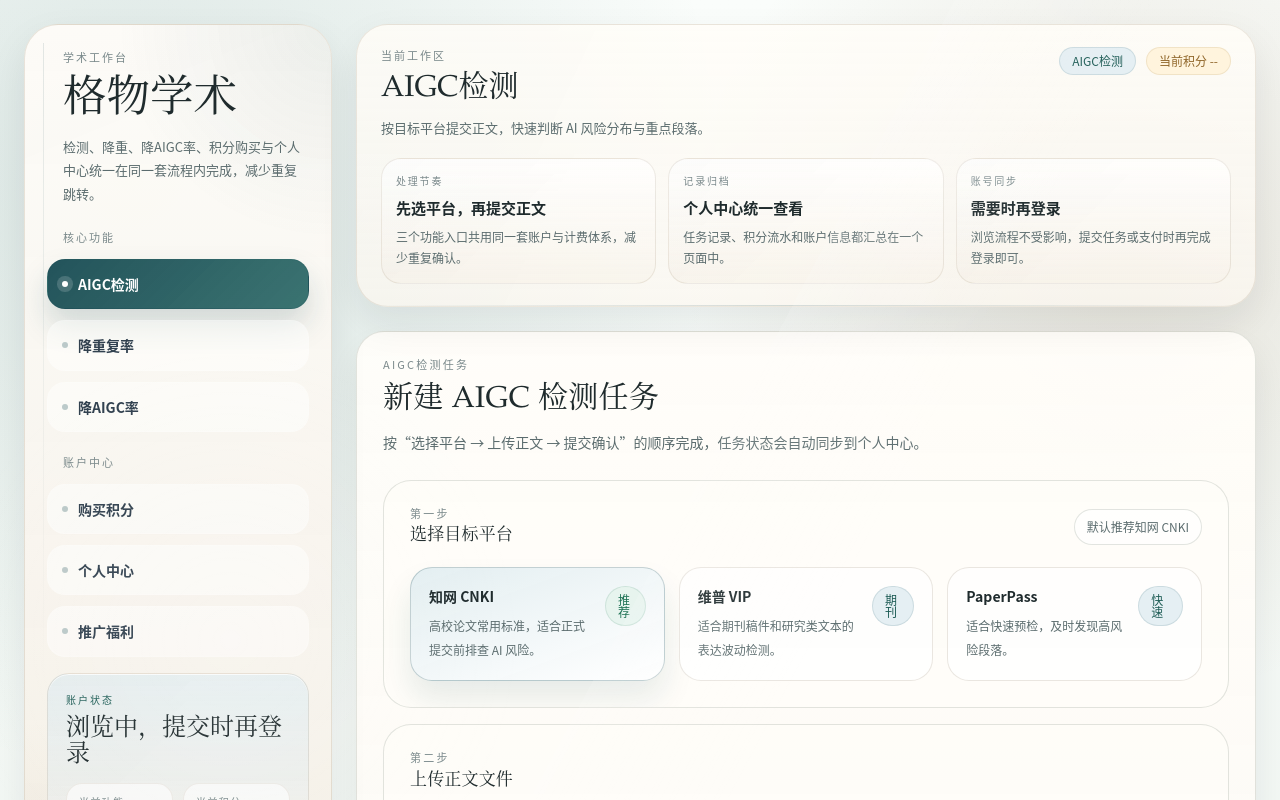
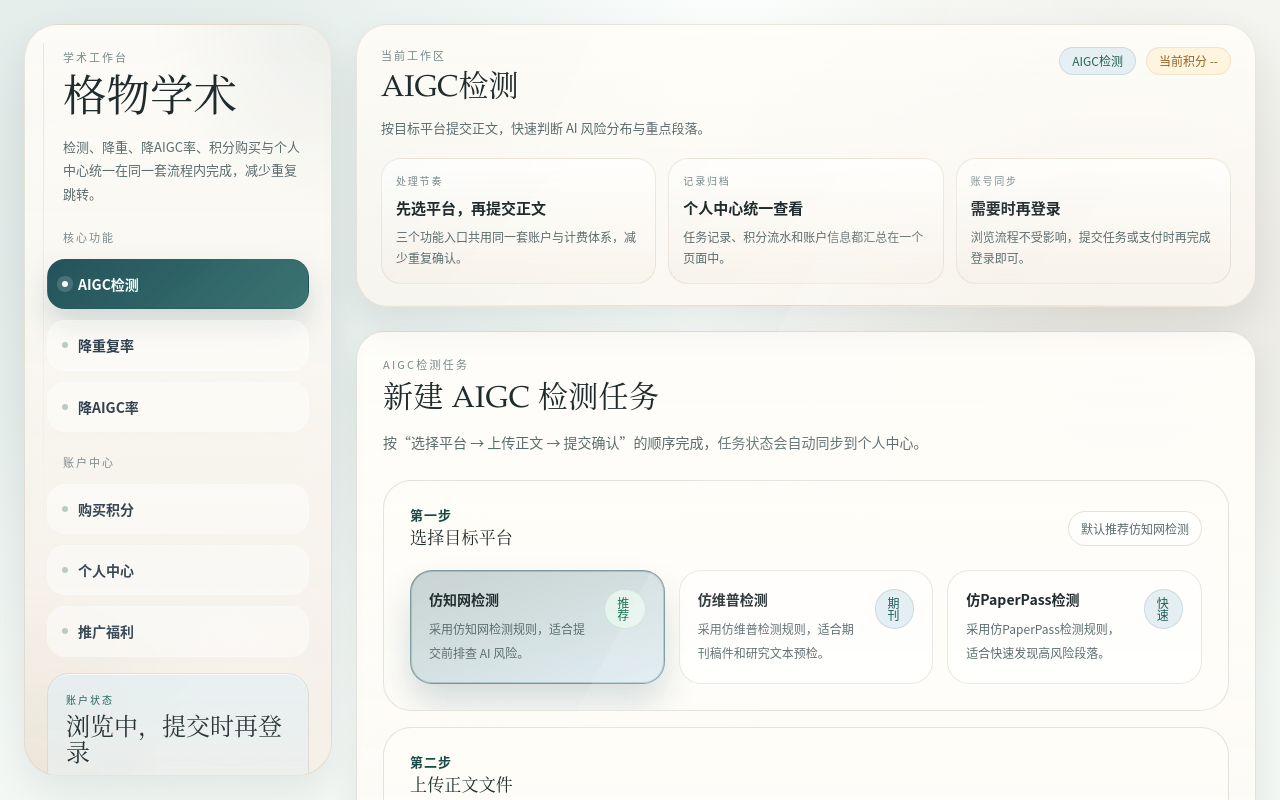
Before and after one commit to M-houres/gewuxueshu, a Vue app in the folder frontend/: page /app/detect in a window 1280 px wide. Shown: the top 800 px of the page. Built offline with nearby package versions, Linux system fonts and the light colour scheme; no server answers.

Commit message:
feat: tune platform wording and interaction emphasis

```diff
--- a/frontend/src/components/BuyCreditsPanel.vue
+++ b/frontend/src/components/BuyCreditsPanel.vue
@@ -30,7 +30,7 @@
           @click="openPay(item)"
         >
           <div class="flex items-start justify-between gap-3">
-            <div class="text-base font-semibold text-[var(--ink)]">{{ item.name }}</div>
+            <div class="text-lg font-bold tracking-[0.01em] text-[var(--ink)]">{{ item.name }}</div>
             <span v-if="item.badge" class="scholar-badge scholar-badge--success">{{ item.badge }}</span>
           </div>
           <div class="mt-3 text-sm leading-7 text-[var(--ink-soft)]">
--- a/frontend/src/components/TaskRecentList.vue
+++ b/frontend/src/components/TaskRecentList.vue
@@ -71,9 +71,9 @@
 
 function platformLabel(platform) {
   const mapping = {
-    cnki: "知网 CNKI",
-    vip: "维普 VIP",
-    paperpass: "PaperPass",
+    cnki: "仿知网检测",
+    vip: "仿维普检测",
+    paperpass: "仿PaperPass检测",
   }
   return mapping[platform] || platform || "-"
 }
--- a/frontend/src/components/TaskSubmitPanel.vue
+++ b/frontend/src/components/TaskSubmitPanel.vue
@@ -12,10 +12,10 @@
           <div class="scholar-panel__body">
             <div class="flex items-center justify-between gap-3">
               <div>
-                <div class="scholar-kicker">第一步</div>
+                <div class="scholar-kicker scholar-kicker--step">第一步</div>
                 <h3 class="scholar-subtitle">选择目标平台</h3>
               </div>
-              <span class="scholar-pill">默认推荐知网 CNKI</span>
+              <span class="scholar-pill">默认推荐仿知网检测</span>
             </div>
 
             <div class="scholar-option-grid lg:grid-cols-3" style="margin-top: 18px">
@@ -46,7 +46,7 @@
 
         <section class="scholar-panel scholar-panel--soft">
           <div class="scholar-panel__body">
-            <div class="scholar-kicker">第二步</div>
+            <div class="scholar-kicker scholar-kicker--step">第二步</div>
             <h3 class="scholar-subtitle">上传正文文件</h3>
             <p class="scholar-lead">{{ paperHint }}</p>
 
@@ -86,7 +86,7 @@
           <div class="scholar-panel__body">
             <div class="flex items-center justify-between gap-3">
               <div>
-                <div class="scholar-kicker">第三步</div>
+                <div class="scholar-kicker scholar-kicker--step">第三步</div>
                 <h3 class="scholar-subtitle">上传辅助报告</h3>
               </div>
               <span class="scholar-pill">可选</span>
@@ -126,7 +126,7 @@
 
         <section class="scholar-panel scholar-panel--soft">
           <div class="scholar-panel__body">
-            <div class="scholar-kicker">{{ confirmationStepLabel }}</div>
+            <div class="scholar-kicker scholar-kicker--step">{{ confirmationStepLabel }}</div>
             <h3 class="scholar-subtitle">提交前确认</h3>
 
             <div class="scholar-stack" style="margin-top: 18px">
@@ -245,22 +245,22 @@
 const platformOptions = computed(() => {
   if (props.taskType === "dedup") {
     return [
-      { value: "cnki", label: "知网 CNKI", desc: "偏重学位论文场景，适合正式查重前的降重准备。", badge: "论文" },
-      { value: "vip", label: "维普 VIP", desc: "更适合期刊稿件表达规整与句式调整。", badge: "期刊" },
-      { value: "paperpass", label: "PaperPass", desc: "适合初筛和快速预审，强调效率与覆盖面。", badge: "预审" },
+      { value: "cnki", label: "仿知网检测", desc: "采用仿知网规则，更贴近学位论文场景的降重准备。", badge: "论文" },
+      { value: "vip", label: "仿维普检测", desc: "采用仿维普规则，适合期刊稿件表达规整与句式调整。", badge: "期刊" },
+      { value: "paperpass", label: "仿PaperPass检测", desc: "采用仿PaperPass规则，适合初筛和快速预审。", badge: "预审" },
     ]
   }
   if (props.taskType === "rewrite") {
     return [
-      { value: "cnki", label: "知网 CNKI", desc: "面向学术正文，控制表达痕迹并尽量保持论点稳定。", badge: "学术" },
-      { value: "vip", label: "维普 VIP", desc: "适合投稿前的语言整理和段落表达调整。", badge: "投稿" },
-      { value: "paperpass", label: "PaperPass", desc: "偏向快速降 AIGC 率处理和初次优化。", badge: "效率" },
+      { value: "cnki", label: "仿知网检测", desc: "采用仿知网规则，控制表达痕迹并尽量保持论点稳定。", badge: "学术" },
+      { value: "vip", label: "仿维普检测", desc: "采用仿维普规则，适合投稿前的语言整理和段落调整。", badge: "投稿" },
+      { value: "paperpass", label: "仿PaperPass检测", desc: "采用仿PaperPass规则，偏向快速降 AIGC 率处理。", badge: "效率" },
     ]
   }
   return [
-    { value: "cnki", label: "知网 CNKI", desc: "高校论文常用标准，适合正式提交前排查 AI 风险。", badge: "推荐" },
-    { value: "vip", label: "维普 VIP", desc: "适合期刊稿件和研究类文本的表达波动检测。", badge: "期刊" },
-    { value: "paperpass", label: "PaperPass", desc: "适合快速预检，及时发现高风险段落。", badge: "快速" },
+    { value: "cnki", label: "仿知网检测", desc: "采用仿知网检测规则，适合提交前排查 AI 风险。", badge: "推荐" },
+    { value: "vip", label: "仿维普检测", desc: "采用仿维普检测规则，适合期刊稿件和研究文本预检。", badge: "期刊" },
+    { value: "paperpass", label: "仿PaperPass检测", desc: "采用仿PaperPass检测规则，适合快速发现高风险段落。", badge: "快速" },
   ]
 })
 
--- a/frontend/src/style.css
+++ b/frontend/src/style.css
@@ -144,10 +144,10 @@
 }
 
 .scholar-sidebar {
-  position: relative;
-  top: auto;
+  position: sticky;
+  top: 24px;
   align-self: start;
-  min-height: auto;
+  max-height: calc(100vh - 48px);
   border: 1px solid rgba(125, 102, 66, 0.16);
   border-radius: 34px;
   background:
@@ -155,7 +155,7 @@
     linear-gradient(158deg, rgba(23, 74, 82, 0.05), transparent 30%);
   box-shadow: var(--shadow-soft);
   padding: 24px 22px;
-  overflow: hidden;
+  overflow: auto;
   backdrop-filter: blur(10px);
 }
 
@@ -530,6 +530,13 @@
   letter-spacing: 0.2em;
   text-transform: uppercase;
   color: var(--ink-faint);
+}
+
+.scholar-kicker--step {
+  font-size: 13px;
+  font-weight: 800;
+  letter-spacing: 0.08em;
+  color: var(--accent-strong);
 }
 
 .scholar-title {
@@ -819,10 +826,12 @@
 }
 
 .scholar-option-card.is-active {
-  border-color: rgba(23, 74, 82, 0.24);
-  background:
-    linear-gradient(160deg, rgba(225, 237, 240, 0.92), rgba(255, 255, 255, 0.94));
-  box-shadow: 0 18px 30px rgba(23, 74, 82, 0.1);
+  border-color: rgba(23, 74, 82, 0.48);
+  background:
+    linear-gradient(160deg, rgba(39, 90, 94, 0.26), rgba(223, 236, 240, 0.96));
+  box-shadow:
+    0 20px 34px rgba(23, 74, 82, 0.18),
+    inset 0 0 0 1px rgba(23, 74, 82, 0.2);
 }
 
 .scholar-dropzone {
@@ -1198,9 +1207,10 @@
 }
 
 .scholar-auth__timeline-code {
-  font-size: 10px;
-  letter-spacing: 0.18em;
-  color: rgba(240, 245, 247, 0.58);
+  font-size: 12px;
+  font-weight: 700;
+  letter-spacing: 0.12em;
+  color: rgba(248, 252, 254, 0.86);
 }
 
 .scholar-auth__timeline-title {
--- a/frontend/src/views/user/UserHistoryPage.vue
+++ b/frontend/src/views/user/UserHistoryPage.vue
@@ -311,9 +311,9 @@
 ]
 const platformOptions = [
   { value: "", label: "全部" },
-  { value: "cnki", label: "知网 CNKI" },
-  { value: "vip", label: "维普 VIP" },
-  { value: "paperpass", label: "PaperPass" },
+  { value: "cnki", label: "仿知网检测" },
+  { value: "vip", label: "仿维普检测" },
+  { value: "paperpass", label: "仿PaperPass检测" },
 ]
 const statusOptions = [
   { value: "", label: "全部" },
@@ -473,9 +473,9 @@
 
 function mapPlatform(platform) {
   const mapping = {
-    cnki: "知网 CNKI",
-    vip: "维普 VIP",
-    paperpass: "PaperPass",
+    cnki: "仿知网检测",
+    vip: "仿维普检测",
+    paperpass: "仿PaperPass检测",
   }
   return mapping[platform] || platform
 }
--- a/frontend/src/views/user/UserProfilePage.vue
+++ b/frontend/src/views/user/UserProfilePage.vue
@@ -462,9 +462,9 @@
 
 function mapPlatform(platform) {
   const mapping = {
-    cnki: "知网 CNKI",
-    vip: "维普 VIP",
-    paperpass: "PaperPass",
+    cnki: "仿知网检测",
+    vip: "仿维普检测",
+    paperpass: "仿PaperPass检测",
   }
   return mapping[platform] || platform
 }
```
Also changed, not shown: 1 other file (tests, documents, lock files or other folders).
